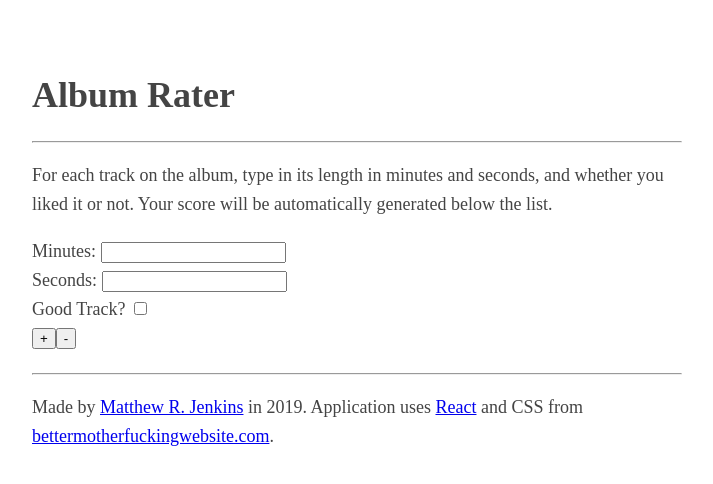
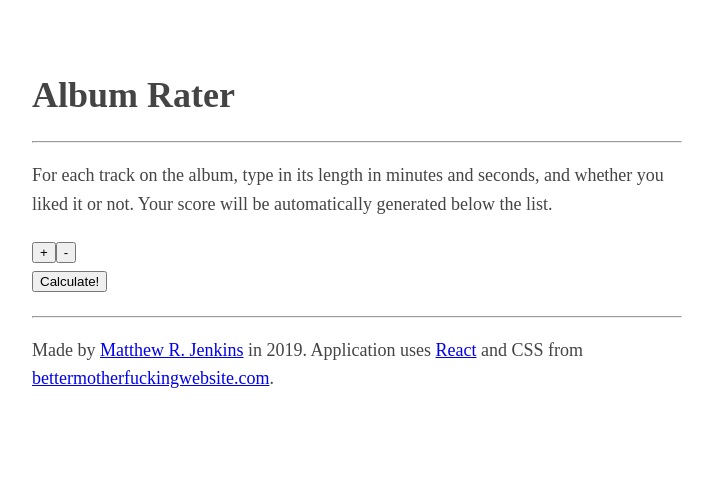
Before and after one commit to matthewjenkins97/AlbumRater, a React (Create React App) app: page / in a window 1280 px wide. Shown: the top 484 px of the page, without its empty margins (283-996 px from the left). Built offline with nearby package versions, Linux system fonts and the light colour scheme.

Commit message:
made some modifications to the album rater so that it could be easier to use

```diff
--- a/package.json
+++ b/package.json
@@ -36,6 +36,9 @@
     ]
   },
   "devDependencies": {
+    "eslint": "^6.8.0",
+    "eslint-config-google": "^0.14.0",
+    "eslint-plugin-react": "^7.19.0",
     "gh-pages": "^2.1.1"
   }
 }
--- a/src/components/albumrater.js
+++ b/src/components/albumrater.js
@@ -1,12 +1,16 @@
 import React from 'react';
 
 export default class AlbumRater extends React.Component {
+  /**
+   * Represents an Album Rater object. Creates an initial state with 0 tracks.
+   * @constructor
+   * @param {object} props - Props for the AlbumRater object (not used).
+   */
   constructor(props) {
     super(props);
 
     // setting initial variables
     this.trackNumber = 0;
-    this.trackInformation = [];
 
     // binds
     this.addTrack = this.addTrack.bind(this);
@@ -14,102 +18,112 @@ export default class AlbumRater extends React.Component {
     this.calculate = this.calculate.bind(this);
   }
 
+  /**
+   * Calculates the score.
+   * @method
+   */
   calculate() {
     // calculates score based on number of seconds of each liked track over number of seconds of every track.
     let liked = 0;
     let total = 0;
 
-    // getting seconds of every liked track, and seconds of every track
-    for (let value of this.trackInformation) {
-      if (value[1]) {
-        liked += value[0];
+    // calculating by every track provided in the <ol>
+    for (let i = 1; i < this.trackNumber + 1; i++) {
+      const minutes = parseInt(document.getElementById('trackMinutes' + i).value);
+      const seconds = parseInt(document.getElementById('trackSeconds' + i).value);
+      const approval = document.getElementById('trackApproval' + i).checked;
+
+      // edge guarding
+      // anything blank?
+      if (isNaN(minutes) || isNaN(seconds)) {
+        alert('Please fill any missing data.');
+        return;
       }
-      total += value[0];
+      // anything not positive?
+      if (minutes < 0 || seconds < 0) {
+        alert('Minutes or seconds cannot be negative numbers.');
+        return;
+      }
+      // seconds greater than 60?
+      if (seconds >= 60) {
+        alert('Number of seconds cannot be greater than 60.');
+        return;
+      }
+
+      // calculation
+      if (approval) {
+        liked += parseInt(minutes) * 60;
+        liked += parseInt(seconds);
+      }
+      total += parseInt(minutes) * 60;
+      total += parseInt(seconds);
     }
 
-    // doing math
+    // presenting the math
     // nothing is displayed if calculated score is NaN
     if (isNaN(Math.round(liked / total))) {
-      document.getElementById("calculatedScore").innerHTML = "";
+      document.getElementById('calculatedScore').innerHTML = '';
     } else {
-      document.getElementById("calculatedScore").innerHTML = `Album rating: ${Math.round((liked / total) * 10) / 2} out of 5`;
+      document.getElementById('calculatedScore').innerHTML = `Album rating: ${Math.round((liked / total) * 10) / 2} out of 5`;
     }
   }
 
+  /**
+   * Adds a track to the ordered list.
+   * @method
+   */
   addTrack() {
-    // variables for adding
-    const minutes = document.getElementById("trackMinutes").value;
-    const seconds = document.getElementById("trackSeconds").value;
-    const approval = document.getElementById("trackApproval").checked;
-
-    // edge guarding
-    if (minutes < 0 || seconds < 0) {
-      alert("Minutes or seconds cannot be negative numbers.")
-      return;
-    }
-    if (seconds >= 60) {
-      alert("Number of seconds cannot be greater than 60.")
-      return;
-    }
-
-    // increment track number (used for html IDs)
     this.trackNumber += 1;
 
     // creating node
-    let node = document.createElement("li");
-    node.id = "track" + this.trackNumber;
-    node.innerHTML = `${minutes.padStart(1, "0")}:${seconds.padStart(2, "0")} - ${approval}`
+    const node = document.createElement('li');
+    node.id = 'track' + this.trackNumber;
+    node.innerHTML = `
+      <input id=trackMinutes${this.trackNumber} type=number></input>
+      <input id=trackSeconds${this.trackNumber} type=number></input>
+      <input id=trackApproval${this.trackNumber} type=checkbox></input>
+    `;
 
     // adding to track information in order to calculate
-    this.trackInformation.push([(parseInt(minutes) * 60) + parseInt(seconds), approval])
-    document.getElementById("trackList").append(node);
-
-    // resetting buttons
-    document.getElementById("trackMinutes").value = "";
-    document.getElementById("trackSeconds").value = "";
-    document.getElementById("trackApproval").checked = false;
+    document.getElementById('trackList').append(node);
 
     // refreshing widgets
-    this.calculate();
     this.forceUpdate();
   }
 
+  /**
+   * Removes the last track from the ordered list.
+   * @method
+   */
   removeTrack() {
     // if track number > 0 you can remove and pop things, otherwise do nothing
     if (this.trackNumber > 0) {
-      let nodeID = "track" + this.trackNumber;
+      const nodeID = 'track' + this.trackNumber;
       document.getElementById(nodeID).remove();
-      this.trackInformation.pop();
     }
 
     // set track number to 0
     this.trackNumber = this.trackNumber > 0 ? this.trackNumber - 1: 0;
 
-    this.calculate();
     this.forceUpdate();
   }
 
+  /**
+   * Renders object.
+   * @method
+   * @return {JSX}
+  */
   render() {
     return (
       <div>
         <ol id="trackList">
         </ol>
-        <div>
-          <label>Minutes: </label>
-          <input id="trackMinutes" type="number"></input>
-        </div>
-        <div>
-          <label>Seconds: </label>
-          <input id="trackSeconds" type="number"></input>
-        </div>
-        <div>
-          <label>Good Track? </label>
-          <input id="trackApproval" type="checkbox"></input>
-        </div>
         <button onClick={this.addTrack}>+</button>
         <button onClick={this.removeTrack}>-</button>
-        <h3 id="calculatedScore"> </h3>
+        <br />
+        <button onClick={this.calculate}>Calculate!</button>
+        <h3 id='calculatedScore'></h3>
       </div>
-    )
+    );
   };
 }
```
Also changed, not shown: .eslintrc.json (added), 2 other files (tests, documents, lock files or other folders).
